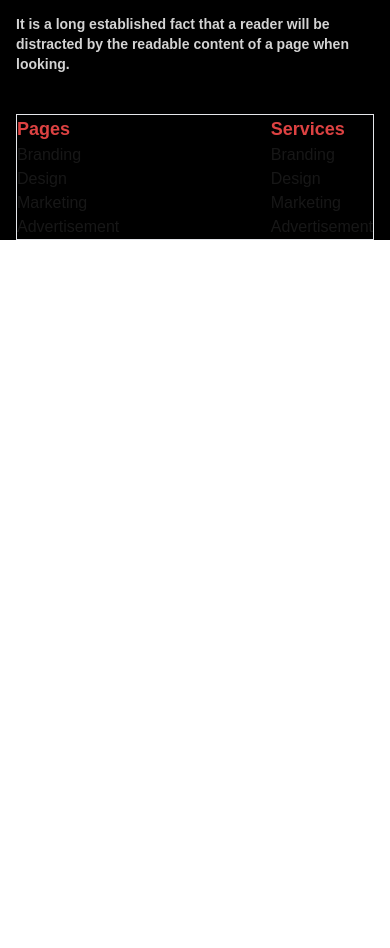
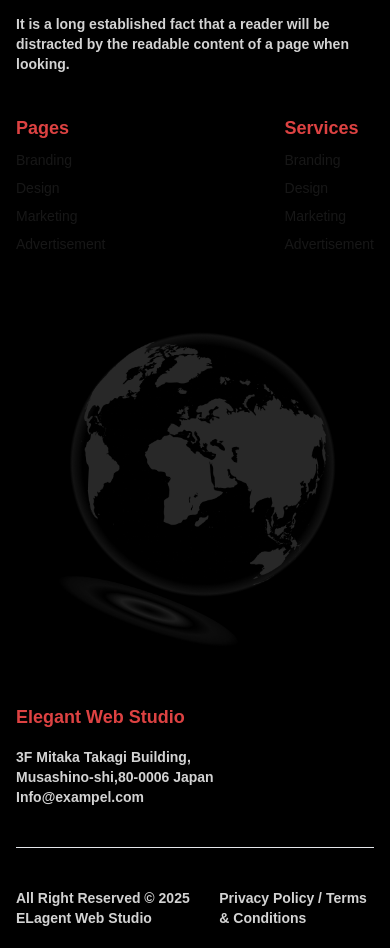
Before and after one commit to aminul-islam01101/Elegant-web, a Next.js app: page / in a window 390 px wide. Shown: the part 11027-11975 px from the top of the page. Before the commit the page ends 11267 px from the top, so only its background shows below. Built offline with nearby package versions, Linux system fonts and the light colour scheme.

Commit message:
footer done

```diff
--- a/src/components/shared/Footer/Footer.tsx
+++ b/src/components/shared/Footer/Footer.tsx
@@ -1,5 +1,6 @@
 import Image from "next/image";
 import logo from "../../../../public/assets/marketing7.png";
+import globe from "../../../../public/assets/globe1.png";
 import Link from "next/link";
 
 export default function Footer() {
@@ -21,7 +22,7 @@ export default function Footer() {
         {/* horizontal line */}
         <hr className="px-1 my-10" />
         {/* logo and links */}
-        <div className="grid grid-cols-1 md:grid-cols-2 xl:grid-cols-4 gap-10">
+        <div className="grid grid-cols-1 md:grid-cols-3 lg:grid-cols-4 xl:grid-cols-4 gap-10 justify-between items-center mx-auto">
           {/* logo and paragraph */}
           <div className="flex flex-col space-y-4">
             <Image src={logo} width={141} height={75} alt="LOGO" />
@@ -31,45 +32,69 @@ export default function Footer() {
             </p>
           </div>
           {/* navigate links */}
-          <div className="flex border w-full justify-between">
+          <div className="flex w-full justify-between">
             {/* pages */}
-            <div className="flex flex-col">
+            <div className="flex flex-col space-y-2">
               <span className="text-lg text-[#DD4242] font-semibold">
                 Pages
               </span>
-              <Link href="" className="link link-hover">
+              <Link href="/" className="text-sm">
                 Branding
               </Link>
-              <Link href="/" className="link link-hover">
+              <Link href="/" className="text-sm">
                 Design
               </Link>
-              <Link href="/" className="link link-hover">
+              <Link href="/" className="text-sm">
                 Marketing
               </Link>
-              <Link href="/" className="link link-hover">
+              <Link href="/" className="text-sm">
                 Advertisement
               </Link>
             </div>
             {/* Services */}
-            <div className="flex flex-col">
+            <div className="flex flex-col space-y-2">
               <span className="text-lg text-[#DD4242] font-semibold">
                 Services
               </span>
-              <Link href="" className="link link-hover">
+              <Link href="/" className="text-sm">
                 Branding
               </Link>
-              <Link href="/" className="link link-hover">
+              <Link href="/" className="text-sm">
                 Design
               </Link>
-              <Link href="/" className="link link-hover">
+              <Link href="/" className="text-sm">
                 Marketing
               </Link>
-              <Link href="/" className="link link-hover">
+              <Link href="/" className="text-sm">
                 Advertisement
               </Link>
             </div>
           </div>
           {/* image */}
+          <div className="flex justify-center items-center">
+            <Image src={globe} width={418} height={415} alt="globe" />
+          </div>
+          {/* address line */}
+          <div className="flex flex-col space-y-4">
+            <span className="text-lg text-[#DD4242] font-semibold">
+              Elegant Web Studio
+            </span>
+            <p className="primary-text">
+              3F Mitaka Takagi Building, <br /> Musashino-shi,80-0006 Japan{" "}
+              <br />
+              Info@exampel.com
+            </p>
+          </div>
+        </div>
+        {/* horizontal line */}
+        <hr className="px-1 my-10" />
+        <div className="flex justify-between mb-5">
+          <span className="primary-text">
+            All Right Reserved © 2025 ELagent Web Studio
+          </span>
+          <span className="primary-text">
+            Privacy Policy / Terms & Conditions
+          </span>
         </div>
       </div>
     </footer>
```
Also changed, not shown: public/assets/globe.png (added), public/assets/globe1.png (added).
